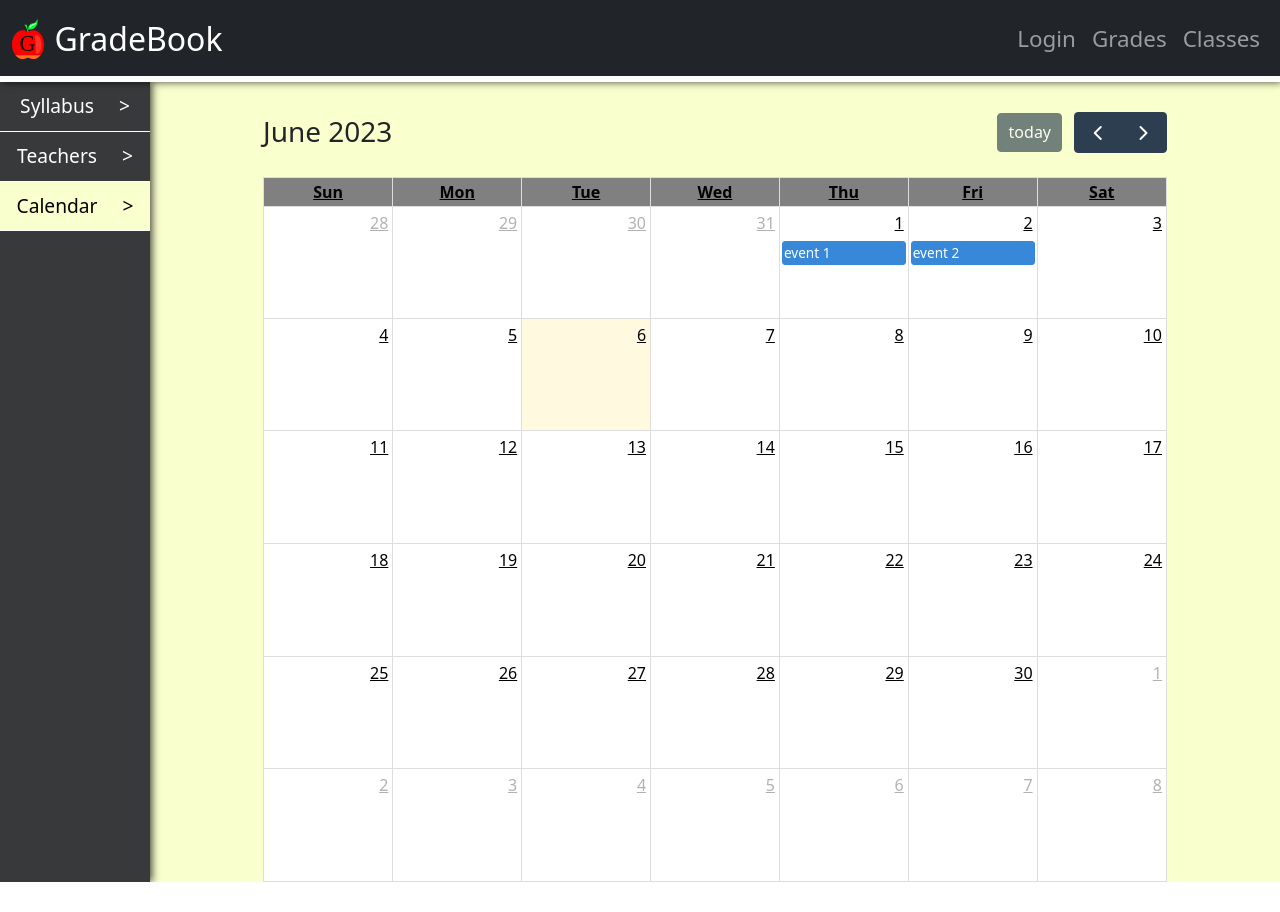
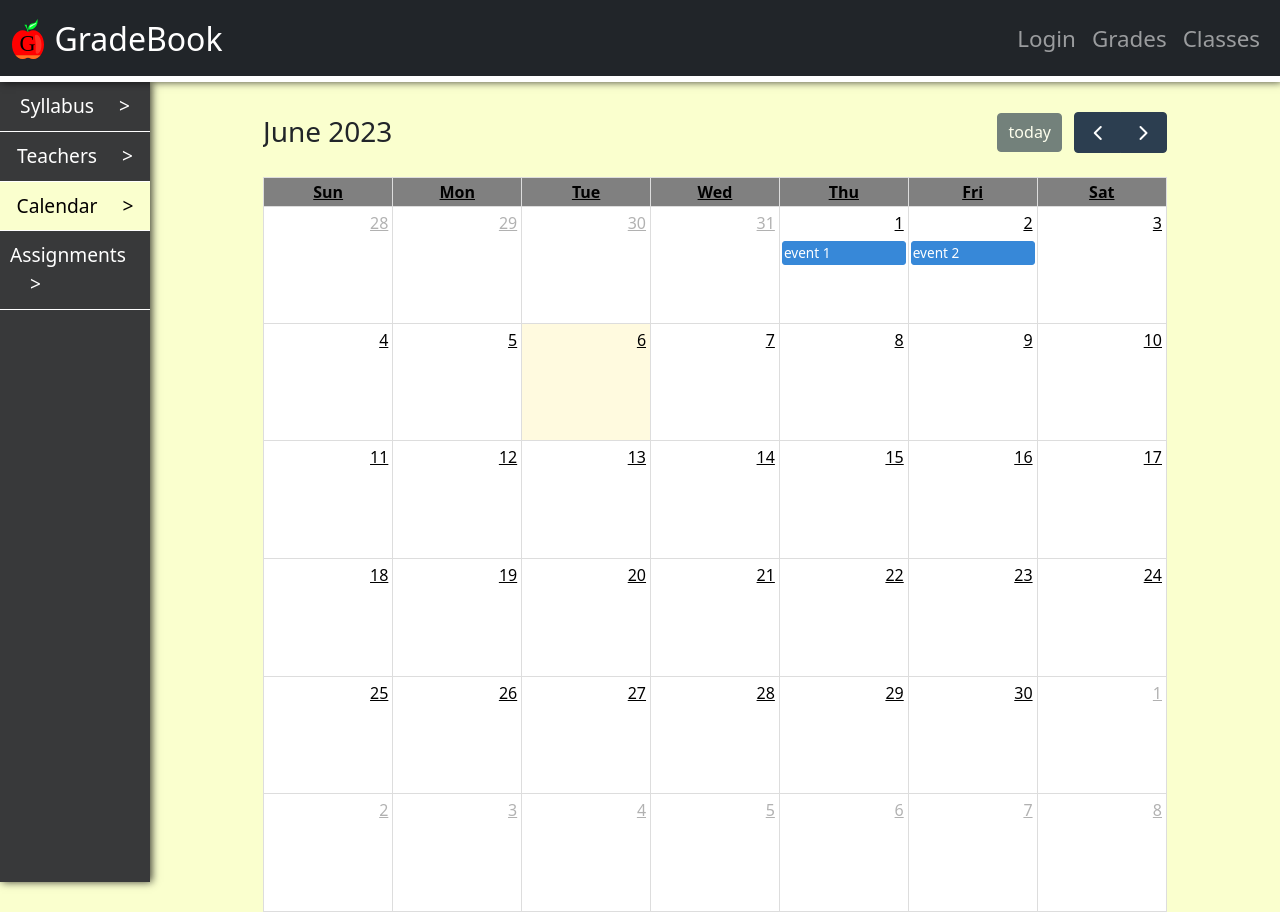
Before and after one commit to JoshuaMartinez1014/gradebook, a React (Create React App) app in the folder client/: page /calendar in a window 1280 px wide. Before the commit the page ends 882 px from the top, so only its background shows below. Built offline with nearby package versions, Linux system fonts and the light colour scheme.

Commit message:
calendar stylizing

```diff
--- a/client/src/components/SideNav.jsx
+++ b/client/src/components/SideNav.jsx
@@ -41,6 +41,13 @@ function SideNav() {
       >
         Calendar &nbsp;&nbsp;&nbsp;&nbsp;&gt;
       </NavLink>
+      <NavLink
+        className="sidenav-link nav-link"
+        activeclassname="active"
+        to="/link3"
+      >
+        Assignments &nbsp;&nbsp;&nbsp;&nbsp;&gt;
+      </NavLink>
     </Nav>
   );
 }
--- a/client/src/pages/Calendar.jsx
+++ b/client/src/pages/Calendar.jsx
@@ -5,11 +5,18 @@ import "../styles/global.css";
 
 function Calendar() {
   return (
-    <div style={{ width: "80%", height: "100%", paddingTop: "30px" }}>
+    <div
+      style={{
+        width: "80%",
+        paddingTop: "30px",
+        overflowX: "auto",
+        minWidth: "600px",
+      }}
+    >
       <FullCalendar
         plugins={[dayGridPlugin]}
         initialView="dayGridMonth"
-        height="100%"
+        height="100vh"
         events={[
           { title: "event 1", date: "2023-06-01" },
           { title: "event 2", date: "2023-06-02" },
```
